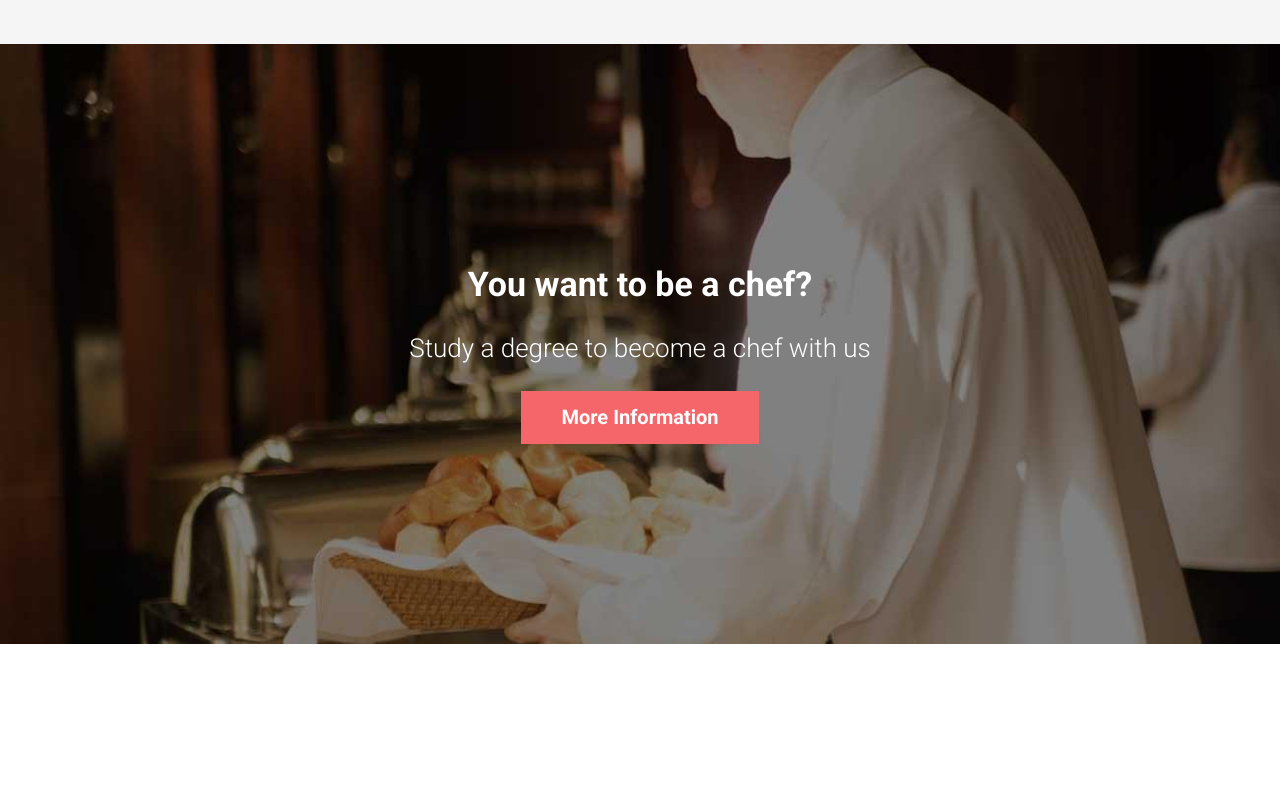
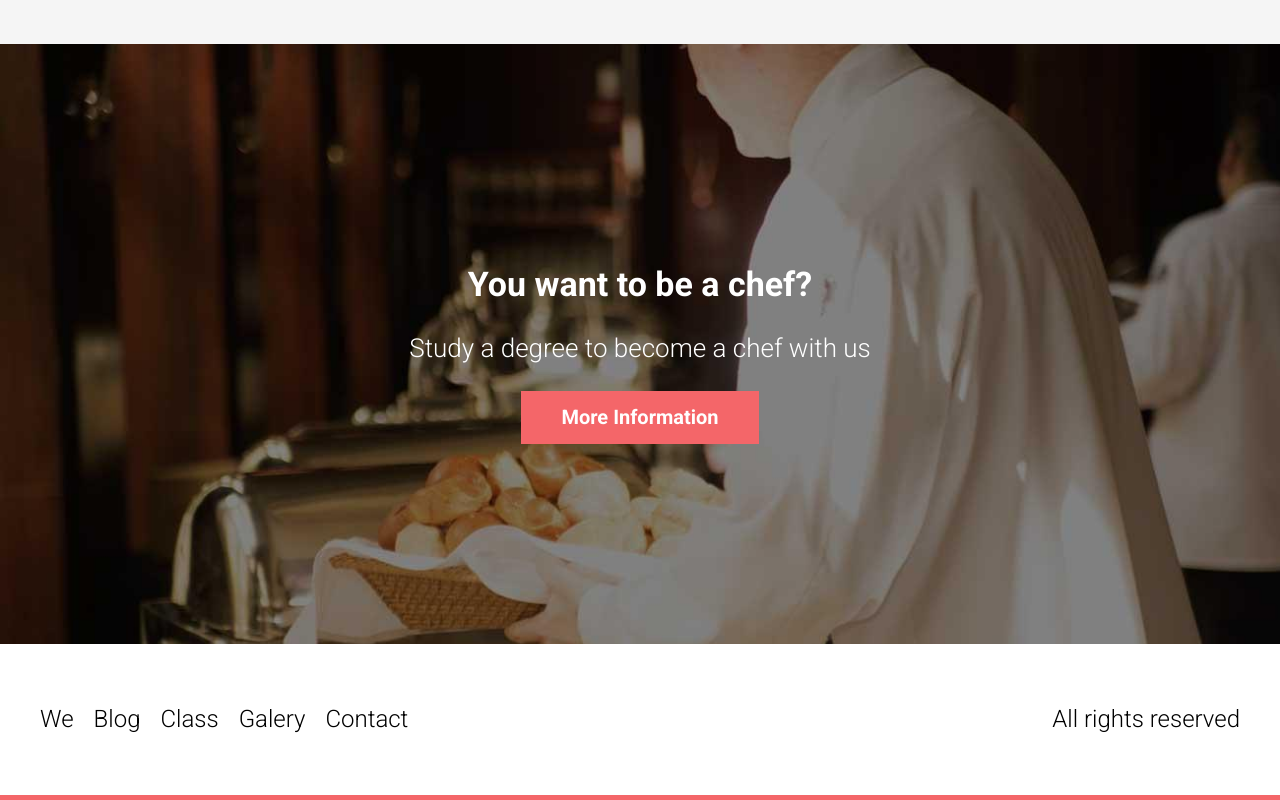
Before and after one commit to ProgrammeRoy/escuelacocinaproject, a website: page index.html in a window 1280 px wide. Shown: the part 3246-4046 px from the top of the page. Before the commit the page ends 3890 px from the top, so only its background shows below. Drawn offline with Linux system fonts and the light colour scheme.

Commit message:
add footer

```diff
--- a/index.html
+++ b/index.html
@@ -153,6 +153,18 @@
         <p class="escuela__texto">Study a degree to become a chef with us</p>
         <a href="#" class="escuela__enlace">More Information</a>
     </section>
+    <footer class="footer">
+        <div class="footer__grid contenedor">
+            <nav class="navegacion">
+                <a href="#" class="navegacion__link">We</a>
+                <a href="#" class="navegacion__link">Blog</a>
+                <a href="#" class="navegacion__link">Class</a>
+                <a href="#" class="navegacion__link">Galery</a>
+                <a href="#" class="navegacion__link">Contact</a>
+            </nav>
+            <p class="footer__copyright">All rights reserved</p>
+        </div>
+    </footer>
 </body>
 
 </html>
--- a/src/scss/app.scss
+++ b/src/scss/app.scss
@@ -2,3 +2,4 @@
 @use 'ui/header';
 @use 'ui/nav';
 @use 'ui/contenido';
+@use 'ui/footer';
--- /dev/null
+++ b/src/scss/ui/footer/_footer.scss
@@ -0,0 +1,20 @@
+@use 'base/mixins' as m;
+@use 'base/variables' as v;
+.footer {
+    padding: 3rem 0;
+    border-bottom: .5rem solid v.$primario;
+    &__grid {
+        @include m.tablet {
+            display: flex;
+            justify-content: space-between;
+        }
+    }
+    &__copyright {
+        text-align: center;
+        font-size: 2.4rem;
+        padding-top: 3rem;
+        @include m.tablet {
+            padding-top: 0;
+        }
+    }
+}
--- /dev/null
+++ b/src/scss/ui/footer/_index.scss
@@ -0,0 +1 @@
+@forward 'footer';
```
Also changed, not shown: build/css/app.css, 1 other file.
